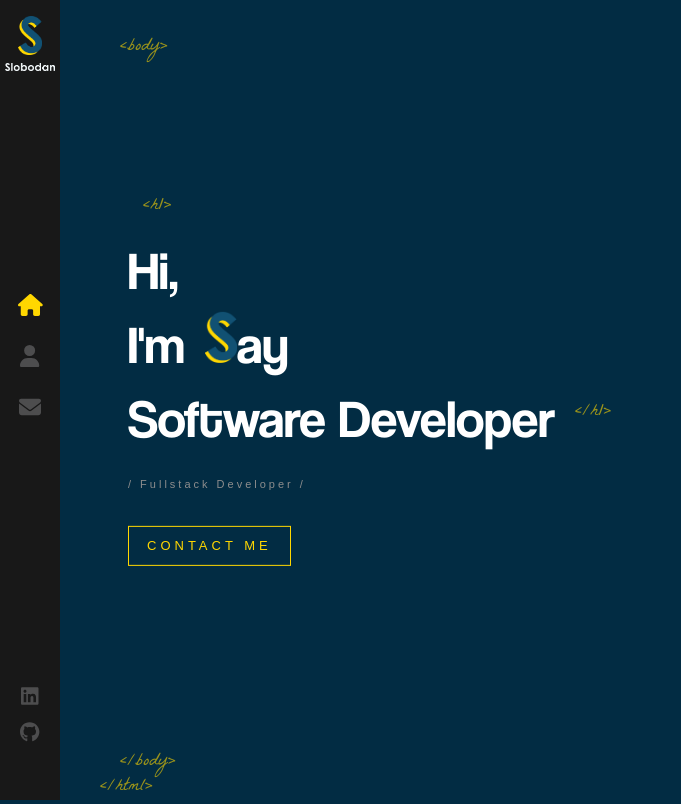
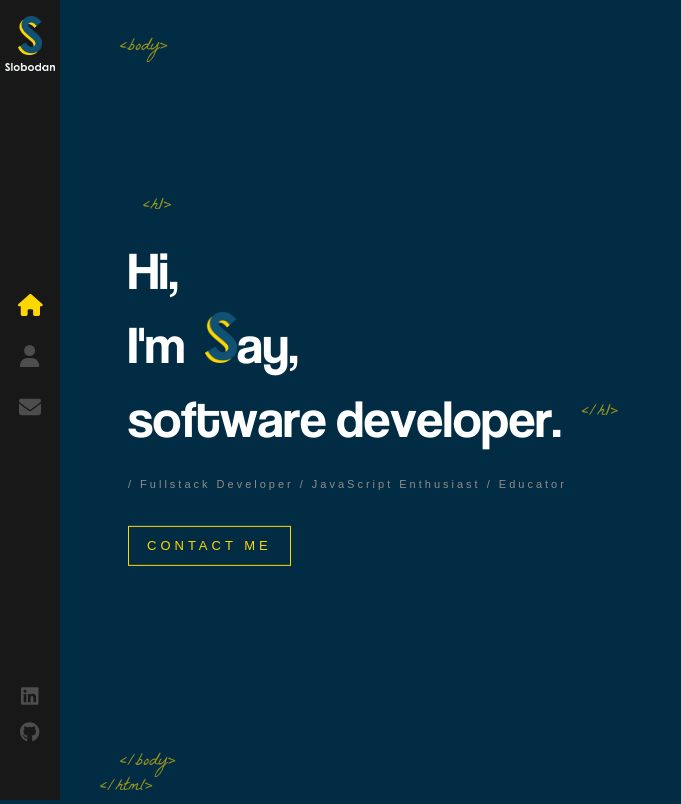
Before and after one commit to JayGee23/portfolio-website, a React (Create React App) app: page / in a window 1280 px wide. Shown: the whole page, without its empty margins (0-681 px from the left). Built offline with nearby package versions, Linux system fonts and the light colour scheme.

Commit message:
animations added to letters on homepage

```diff
--- /dev/null
+++ b/src/components/AnimatedLetters/index.js
@@ -0,0 +1,15 @@
+import './index.scss';
+
+const AnimatedLetters = ( { letterClass, strArray, idx} ) => {
+  return (
+    <span>
+        {strArray.map((char, i) => (
+                <span key={char + i} className={`${letterClass} _${i + idx}`} >
+                    {char}
+                </span>
+            ))}
+    </span>
+  )
+}
+
+export default AnimatedLetters
--- /dev/null
+++ b/src/components/AnimatedLetters/index.scss
@@ -0,0 +1,24 @@
+.text-animate {
+    display: inline-block;
+    opacity: 0;
+    animation: bounceIn 1s 1s;
+    animation-fill-mode: forwards;
+    min-width: 10px;
+}
+
+.text-animate-hover {
+    min-width: 10px;
+    display: inline-block;
+    animation-fill-mode: both;
+
+    &:hover {
+        animation: rubberBand 1s;
+        color: #ffd700;
+    }
+}
+
+@for $i from 1 through 40 {
+    .text-animate._#{$i} {
+        animation-delay: #{$i / 10}s;
+    }
+}
--- a/src/components/Home/index.js
+++ b/src/components/Home/index.js
@@ -1,21 +1,42 @@
-import LogoTitle from '../../assets/images/logo-s.png'
-import { Link } from 'react-router-dom'
-import './index.scss'
+import LogoTitle from '../../assets/images/logo-s.png';
+import { Link } from 'react-router-dom';
+import './index.scss';
+import { useEffect, useState } from 'react';
+import AnimatedLetters from '../AnimatedLetters';
 
 const Home = () => {
+
+    const [letterClass, setLetterClass] = useState('text-animate');
+    const nameArray = ['a', 'y', ',']
+    const jobArray = ['s', 'o', 'f', 't', 'w', 'a', 'r', 'e', ' ', 'd', 'e', 'v', 'e', 'l', 'o', 'p', 'e', 'r', '.']
+
+    useEffect(() => {
+        const timeoutId = setTimeout(() => {
+          setLetterClass('text-animate-hover');
+        }, 4000);
+
+        return () => {
+          clearTimeout(timeoutId);
+        };
+      }, []);
+
 
     return (
     <div className="container home-page">
         <div className="text-zone">
             <h1>
-                Hi, <br /> I'm
+                <span className={letterClass}>H</span>
+                <span className={`${letterClass} _12`}>i,</span>
+                <br />
+                <span className={`${letterClass} _13`}>I</span>
+                <span className={`${letterClass} _14`}>'m</span>
                 <img src={LogoTitle} alt="developer"/>
-                ay
+                <AnimatedLetters letterClass={letterClass} strArray={nameArray} idx={15} />
                 <br />
-                Software Developer
+                <AnimatedLetters letterClass={letterClass} strArray={jobArray} idx={22} />
             </h1>
             <h2>
-                / Fullstack Developer /
+                / Fullstack Developer / JavaScript Enthusiast / Educator
             </h2>
             <Link to='/contact' className='flat-button'>CONTACT ME</Link>
         </div>
```
